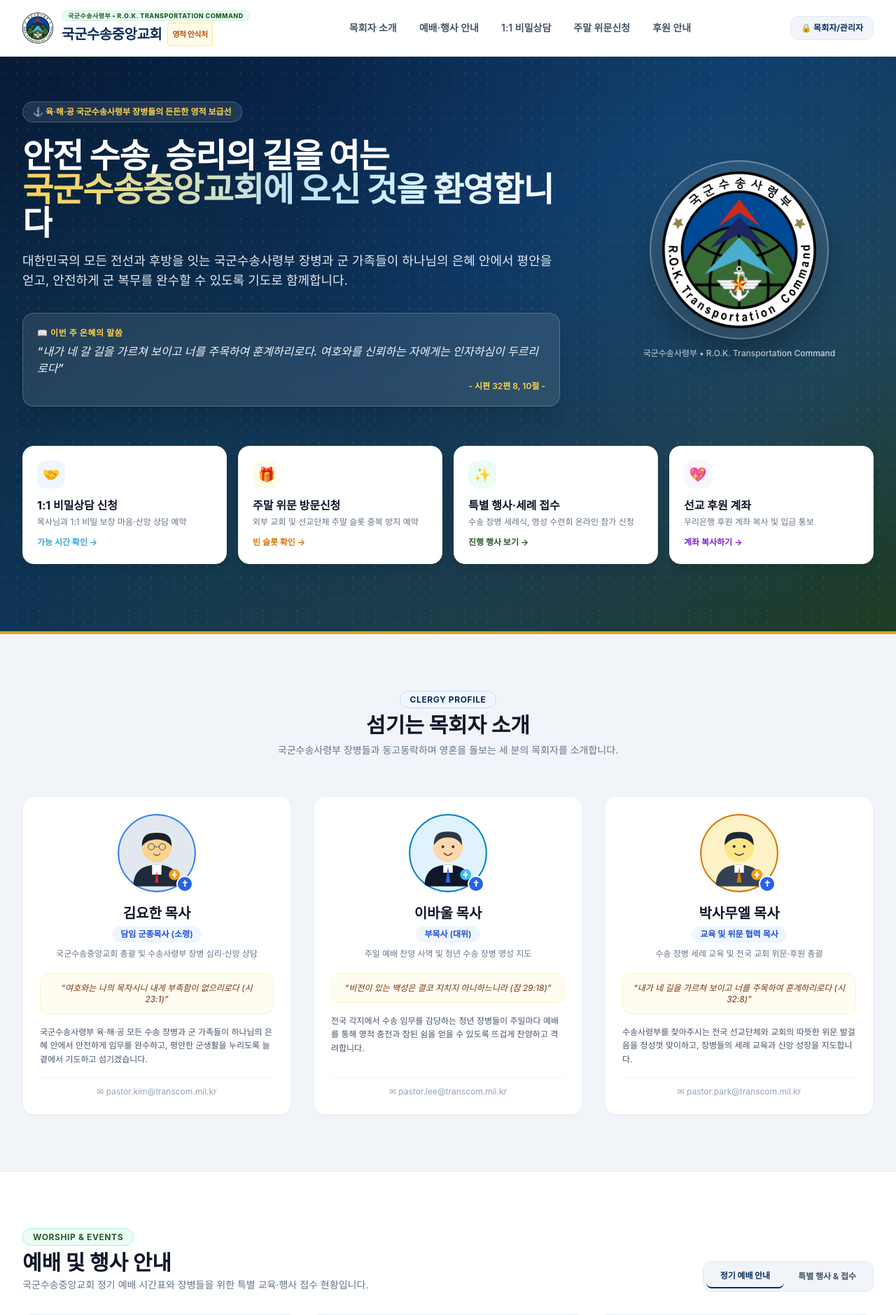
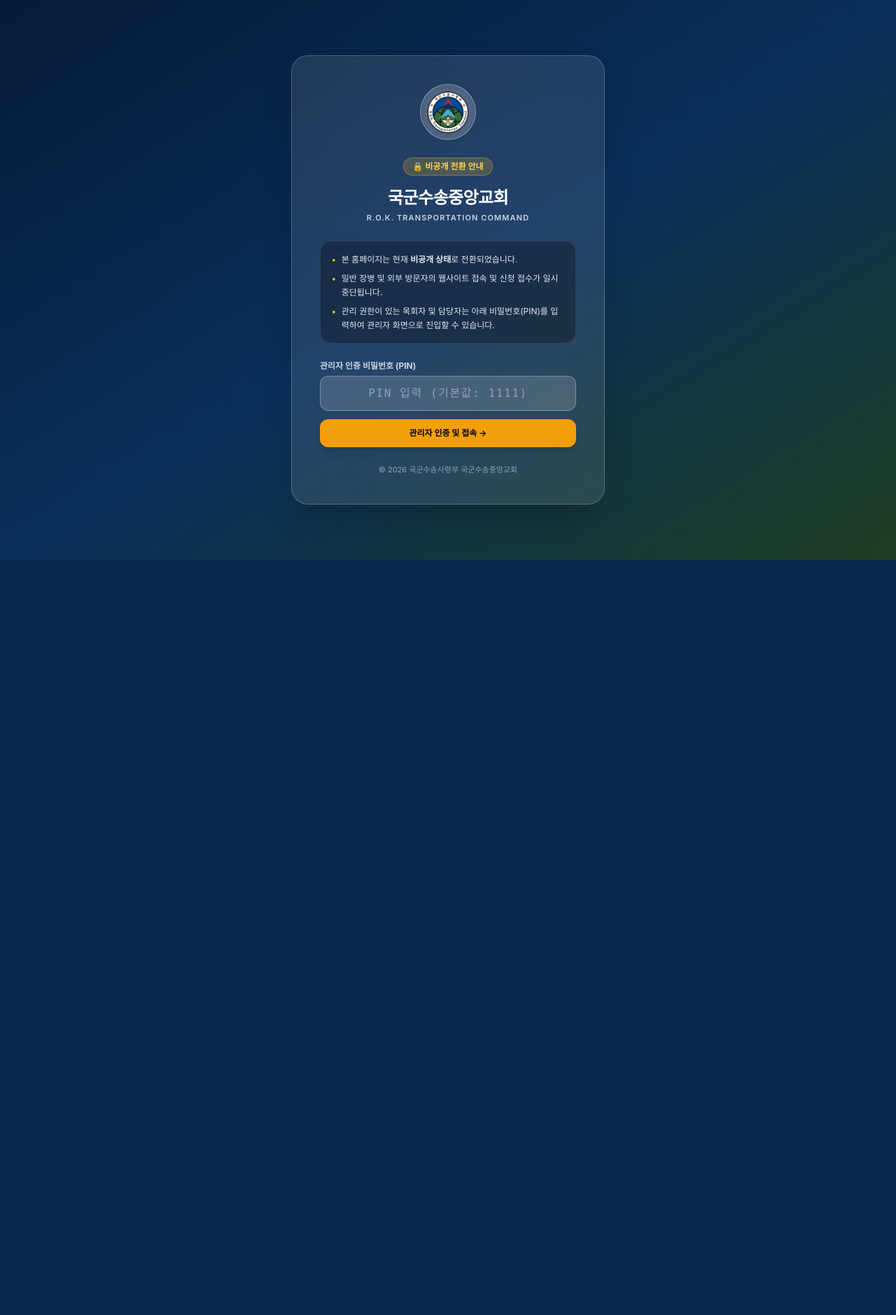
Before and after one commit to s-gyutsby/transportation-church, a Flask app: page / in a window 1280 px wide. Shown: the top 1879 px of the page at 70% size. After the commit the page ends 800 px from the top, so only its background shows below. Run offline with Flask 3, Linux system fonts and the light colour scheme; data comes from the database, SQL or seed files in the repository; some libraries are stand-ins or nearby versions; some web fonts are replaced.

Commit message:
feat: switch deployment to private mode with admin PIN lock

```diff
--- a/app.py
+++ b/app.py
@@ -19,6 +19,9 @@ CORS(app)
 # 초기 DB 세팅
 init_db()
 
+# 비공개 운영 모드 (True: 일반 공개 차단, 관리자 PIN 인증 시에만 접근 허용)
+IS_PRIVATE_MODE = True
+
 def check_admin(req):
     pin = req.headers.get('X-Admin-Pin') or req.args.get('pin')
     conn = get_db_connection()
@@ -28,6 +31,21 @@ def check_admin(req):
     conn.close()
     expected_pin = row['value'] if row else '1111'
     return pin == expected_pin
+
+@app.before_request
+def enforce_private_mode():
+    if not IS_PRIVATE_MODE:
+        return None
+    # 정적 파일 및 메인 진입 페이지, 관리자 PIN 검증은 허용
+    if request.path.startswith('/static') or request.path in ['/', '/api/index', '/api/admin/verify']:
+        return None
+    # 관리자 PIN 인증된 요청은 모든 API 허용
+    if check_admin(request):
+        return None
+    # 일반 공개 API 요청 차단
+    if request.path.startswith('/api/'):
+        return jsonify({'error': '본 웹사이트는 현재 비공개 전환되어 접속이 제한되어 있습니다.'}), 403
+    return None
 
 # ==========================================
 # PUBLIC API: 목회자 & 기본 설정
--- a/static/js/admin.js
+++ b/static/js/admin.js
@@ -47,20 +47,44 @@ async function handleAdminLogin(e) {
 }
 
 function showAdminDashboard() {
-  document.getElementById('admin-dashboard-view').classList.remove('hidden');
-  document.getElementById('main-public-view').classList.add('hidden');
+  document.getElementById('admin-dashboard-view')?.classList.remove('hidden');
+  document.getElementById('main-public-view')?.classList.add('hidden');
+  document.getElementById('private-lock-view')?.classList.add('hidden');
   window.scrollTo({ top: 0, behavior: 'smooth' });
   loadAdminStats();
   switchAdminTab('counsel');
 }
 
 function closeAdminDashboard() {
-  document.getElementById('admin-dashboard-view').classList.add('hidden');
-  document.getElementById('main-public-view').classList.remove('hidden');
-  // Refresh public views
-  loadServicesAndEvents();
-  loadCounselingSlots();
-  loadVisitationCalendar();
+  document.getElementById('admin-dashboard-view')?.classList.add('hidden');
+  const lockView = document.getElementById('private-lock-view');
+  if (lockView) {
+    lockView.classList.remove('hidden');
+  } else {
+    document.getElementById('main-public-view')?.classList.remove('hidden');
+  }
+}
+
+async function handlePrivateUnlock(e) {
+  e.preventDefault();
+  const pin = document.getElementById('private-pin-input').value.trim();
+
+  try {
+    const res = await fetch('/api/admin/verify', {
+      method: 'POST',
+      headers: { 'Content-Type': 'application/json' },
+      body: JSON.stringify({ pin })
+    });
+    const data = await res.json();
+    if (!res.ok) throw new Error(data.error || 'PIN 번호가 일치하지 않습니다.');
+
+    adminPin = pin;
+    sessionStorage.setItem('11div_admin_pin', pin);
+    showToast('관리자 인증에 성공했습니다.');
+    showAdminDashboard();
+  } catch (err) {
+    showToast(err.message, 'error');
+  }
 }
 
 function adminLogout() {
@@ -523,5 +547,6 @@ async function deleteSlot(slotId) {
 
 document.addEventListener('DOMContentLoaded', () => {
   document.getElementById('form-admin-login')?.addEventListener('submit', handleAdminLogin);
+  document.getElementById('form-private-unlock')?.addEventListener('submit', handlePrivateUnlock);
   document.getElementById('form-add-slot')?.addEventListener('submit', handleAddSlot);
 });
--- a/templates/index.html
+++ b/templates/index.html
@@ -37,9 +37,56 @@
   <div id="toast-container" class="fixed top-5 right-5 z-50 flex flex-col gap-2 max-w-sm w-full pointer-events-none"></div>
 
   <!-- ======================================================== -->
-  <!-- 1. PUBLIC VIEW (수송 장병, 군 가족, 외부 위문 성도용) -->
+  <!-- 0. PRIVATE LOCK VIEW (비공개 운영 전환 화면) -->
   <!-- ======================================================== -->
-  <div id="main-public-view">
+  <div id="private-lock-view" class="min-h-screen flex items-center justify-center bg-gradient-to-br from-[#061B36] via-[#0A2E5C] to-[#1E3D22] p-4 text-white">
+    <div class="max-w-md w-full bg-white/10 backdrop-blur-xl border border-white/20 rounded-3xl p-8 sm:p-10 shadow-2xl text-center">
+
+      <!-- Command Logo -->
+      <div class="w-20 h-20 mx-auto mb-6 p-2.5 bg-white/15 backdrop-blur-md rounded-full border border-white/30 flex items-center justify-center shadow-inner">
+        <img src="/static/images/church-logo.png" alt="국군수송사령부 국군수송중앙교회 로고" class="w-16 h-16 object-contain drop-shadow-md">
+      </div>
+
+      <div class="inline-flex items-center gap-2 px-3 py-1 rounded-full bg-amber-400/20 text-amber-300 text-xs font-semibold mb-4 border border-amber-400/30">
+        <span>🔒 비공개 전환 안내</span>
+      </div>
+
+      <h1 class="text-2xl font-extrabold tracking-tight mb-1 text-white">국군수송중앙교회</h1>
+      <p class="text-[11px] text-slate-300 uppercase tracking-widest font-semibold mb-6">R.O.K. Transportation Command</p>
+
+      <div class="bg-black/30 rounded-2xl p-4 text-xs text-slate-200 leading-relaxed text-left mb-6 border border-white/10 space-y-2">
+        <div class="flex items-start gap-2">
+          <span class="text-amber-400 font-bold">•</span>
+          <span>본 홈페이지는 현재 <strong>비공개 상태</strong>로 전환되었습니다.</span>
+        </div>
+        <div class="flex items-start gap-2">
+          <span class="text-amber-400 font-bold">•</span>
+          <span>일반 장병 및 외부 방문자의 웹사이트 접속 및 신청 접수가 일시 중단됩니다.</span>
+        </div>
+        <div class="flex items-start gap-2">
+          <span class="text-amber-400 font-bold">•</span>
+          <span>관리 권한이 있는 목회자 및 담당자는 아래 비밀번호(PIN)를 입력하여 관리자 화면으로 진입할 수 있습니다.</span>
+        </div>
+      </div>
+
+      <form id="form-private-unlock" class="space-y-3">
+        <div>
+          <label class="block text-left text-xs font-bold text-slate-300 mb-1.5">관리자 인증 비밀번호 (PIN)</label>
+          <input type="password" id="private-pin-input" maxlength="10" required placeholder="PIN 입력 (기본값: 1111)" class="w-full text-center tracking-widest text-base font-mono px-4 py-3 rounded-xl bg-white/15 border border-white/30 text-white placeholder-slate-400 focus:outline-none focus:ring-2 focus:ring-amber-400">
+        </div>
+        <button type="submit" class="w-full py-3 rounded-xl bg-amber-500 hover:bg-amber-400 text-slate-950 font-bold text-xs shadow-lg transition-smooth">
+          관리자 인증 및 접속 →
+        </button>
+      </form>
+
+      <p class="text-[11px] text-slate-400 mt-6">© 2026 국군수송사령부 국군수송중앙교회</p>
+    </div>
+  </div>
+
+  <!-- ======================================================== -->
+  <!-- 1. PUBLIC VIEW (비공개 전환으로 기본 숨김 처리됨) -->
+  <!-- ======================================================== -->
+  <div id="main-public-view" class="hidden">
 
     <!-- Top Navigation Bar -->
     <header class="sticky top-0 z-40 glass-nav border-b border-slate-200/90 shadow-xs transition-smooth">
```
